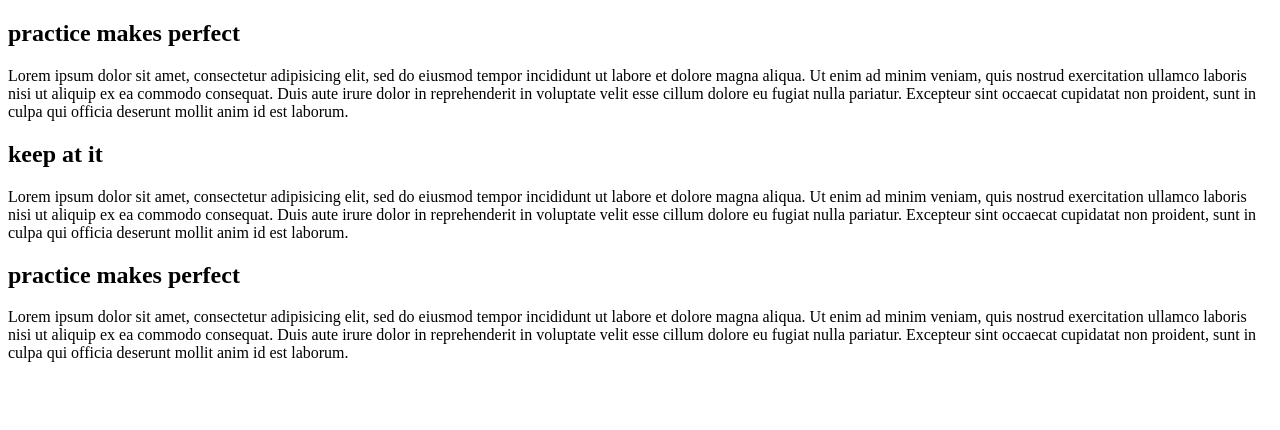
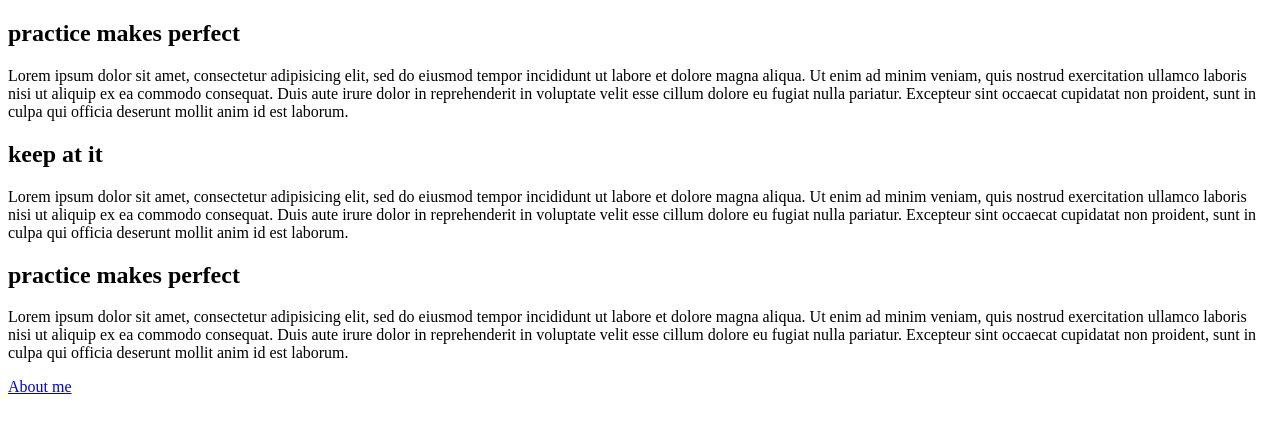
Before and after one commit to tasgym90/practice, a plain HTML site: page index.html in a window 1280 px wide. Drawn offline with Linux system fonts and the light colour scheme.

Commit message:
Added link in index.html.

```diff
--- a/index.html
+++ b/index.html
@@ -17,5 +17,6 @@
             <p>Lorem ipsum dolor sit amet, consectetur adipisicing elit, sed do eiusmod tempor incididunt ut labore et dolore magna aliqua. Ut enim ad minim veniam, quis nostrud exercitation ullamco laboris nisi ut aliquip ex ea commodo consequat. Duis aute irure dolor in reprehenderit in voluptate velit esse cillum dolore eu fugiat nulla pariatur. Excepteur sint occaecat cupidatat non proident, sunt in culpa qui officia deserunt mollit anim id est laborum.</p>
         </section>
     </article>
+    <a href="profile.html">About me</a>
   </body>
 </html>
```
